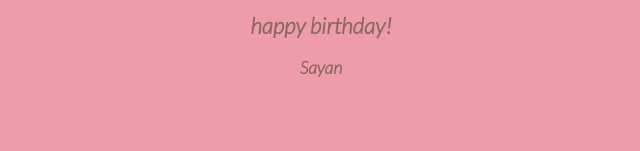
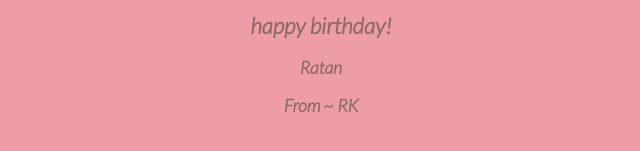
Before and after one commit to developersupriyo/birthdayCake, a plain HTML site: page index.html in a window 1280 px wide. Shown: the part 351-502 px from the top of the page, 327-967 px from the left. Drawn offline with Linux system fonts and the light colour scheme.

Commit message:
Update index.html
Name Ratan #Updated

```diff
--- a/index.html
+++ b/index.html
@@ -284,7 +284,8 @@
       </svg>
       <div class="text">
       <h1>happy birthday!</h1>
-      <p class="name">Sayan</p>
+      <p class="name">Ratan</p>
+      <p class="name">From ~ RK</p>
       </div>
   </body>
 
```
